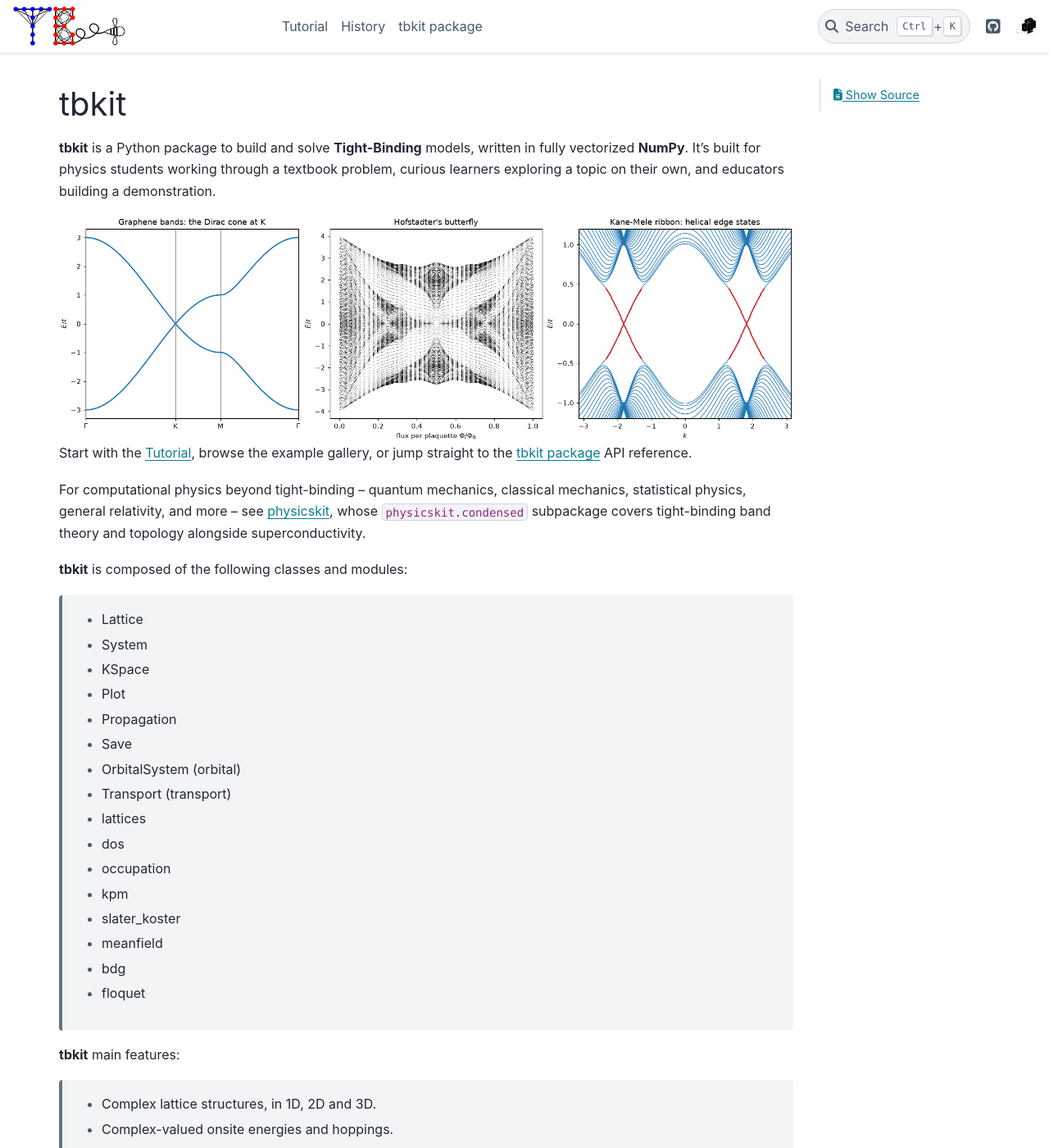
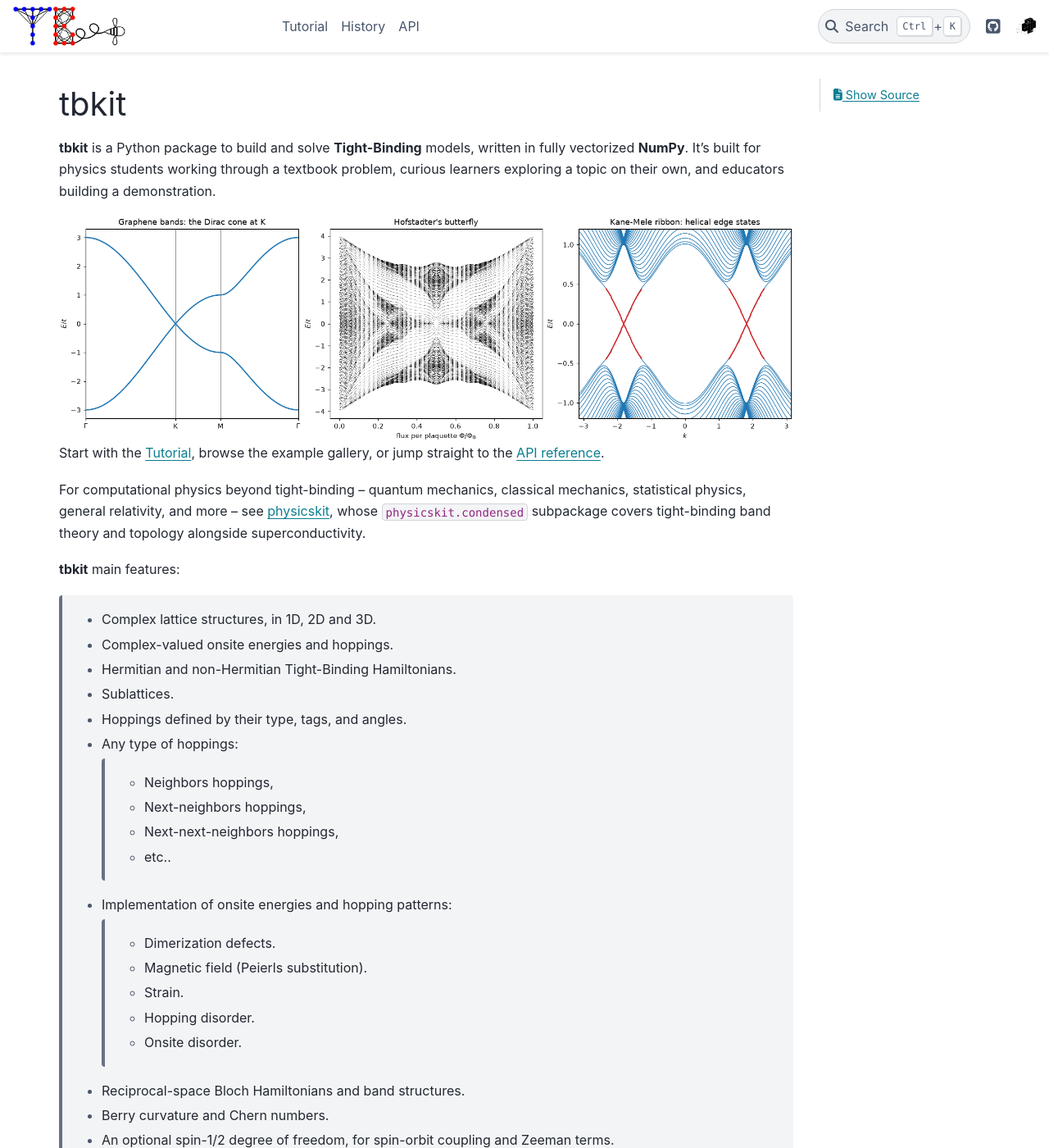
Before and after one commit to cpoli/tbkit, a Sphinx documentation site: the page built from docs/source/index.rst, in a window 1280 px wide and 1400 px high. Shown: the whole window at 82% size. Built offline with Sphinx 7.4.7 and the PyData theme 0.15.4, drawn with Linux system fonts in a browser that asks for light colours; pages that are not in the unit, such as notebooks, are missing from menus; some of the changed text lies outside the part shown.

Commit message:
docs: trim index page and retitle API reference
Remove the module list and the GitHub/PyPI availability line from the
index page, and title the API reference page "API".

Co-Authored-By: Claude Opus 5.5 <noreply@anthropic.com>

```diff
--- a/docs/source/index.rst
+++ b/docs/source/index.rst
@@ -24,33 +24,13 @@ on their own, and educators building a demonstration.
    :width: 100%
 
 Start with the :doc:`tutorial`, browse the :doc:`example gallery
-</api/gallery/index>`, or jump straight to the :doc:`tbkit` API reference.
+</api/gallery/index>`, or jump straight to the :doc:`API reference <tbkit>`.
 
 For computational physics beyond tight-binding -- quantum mechanics,
 classical mechanics, statistical physics, general relativity, and more
 -- see `physicskit <https://cpoli.github.io/physicskit/>`_, whose
 ``physicskit.condensed`` subpackage covers tight-binding band theory and
 topology alongside superconductivity.
-
-**tbkit** is composed of the following classes and modules:
-
-    * Lattice
-    * System
-    * KSpace
-    * Plot
-    * Propagation
-    * Save
-    * OrbitalSystem (orbital)
-    * Transport (transport)
-    * lattices
-    * dos
-    * occupation
-    * kpm
-    * slater_koster
-    * meanfield
-    * bdg
-    * floquet
-
 
 **tbkit** main features:
 
@@ -105,9 +85,6 @@ topology alongside superconductivity.
     * A small library of ready-made lattices.
     * Time propagation.
 
-**tbkit** is available at https://github.com/cpoli/tbkit and on PyPI at
-https://pypi.org/project/tbkit/
-
 
 To use **tbkit**:
 
--- a/docs/source/tbkit.rst
+++ b/docs/source/tbkit.rst
@@ -1,5 +1,5 @@
-tbkit package
-=============
+API
+===
 
 
 tbkit.lattice module
```
